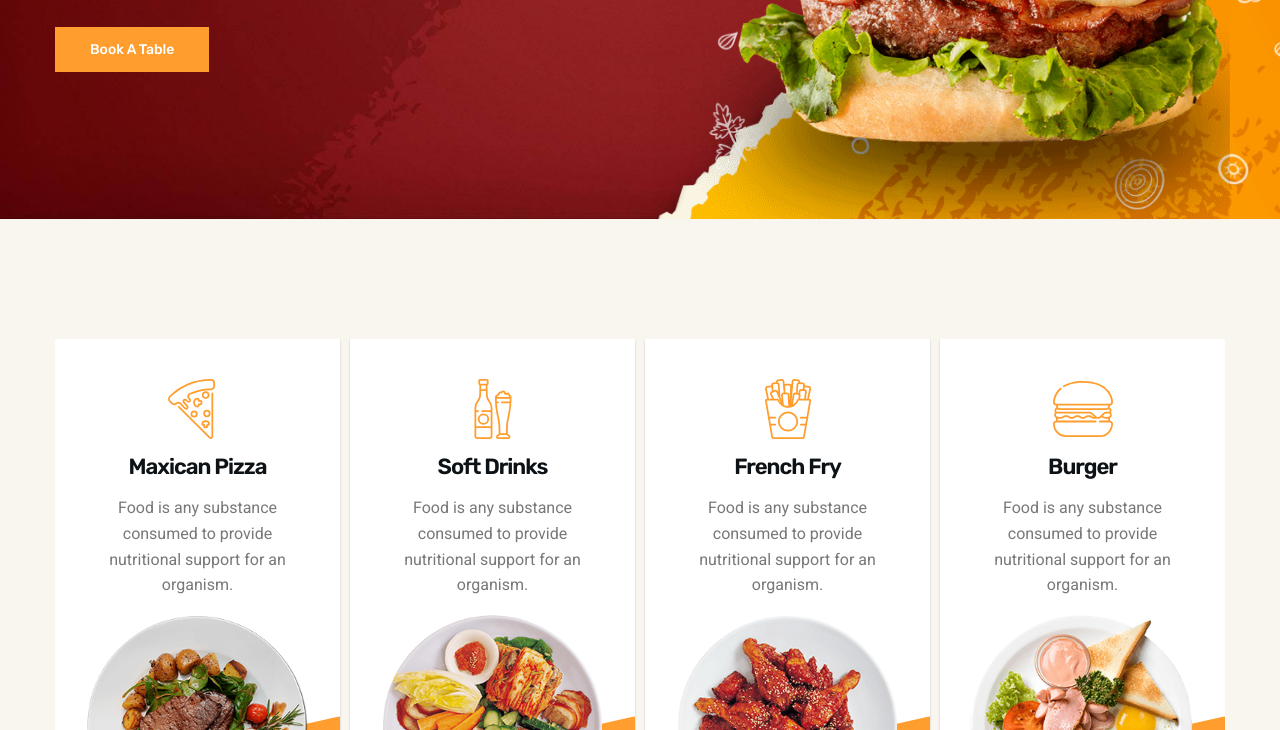
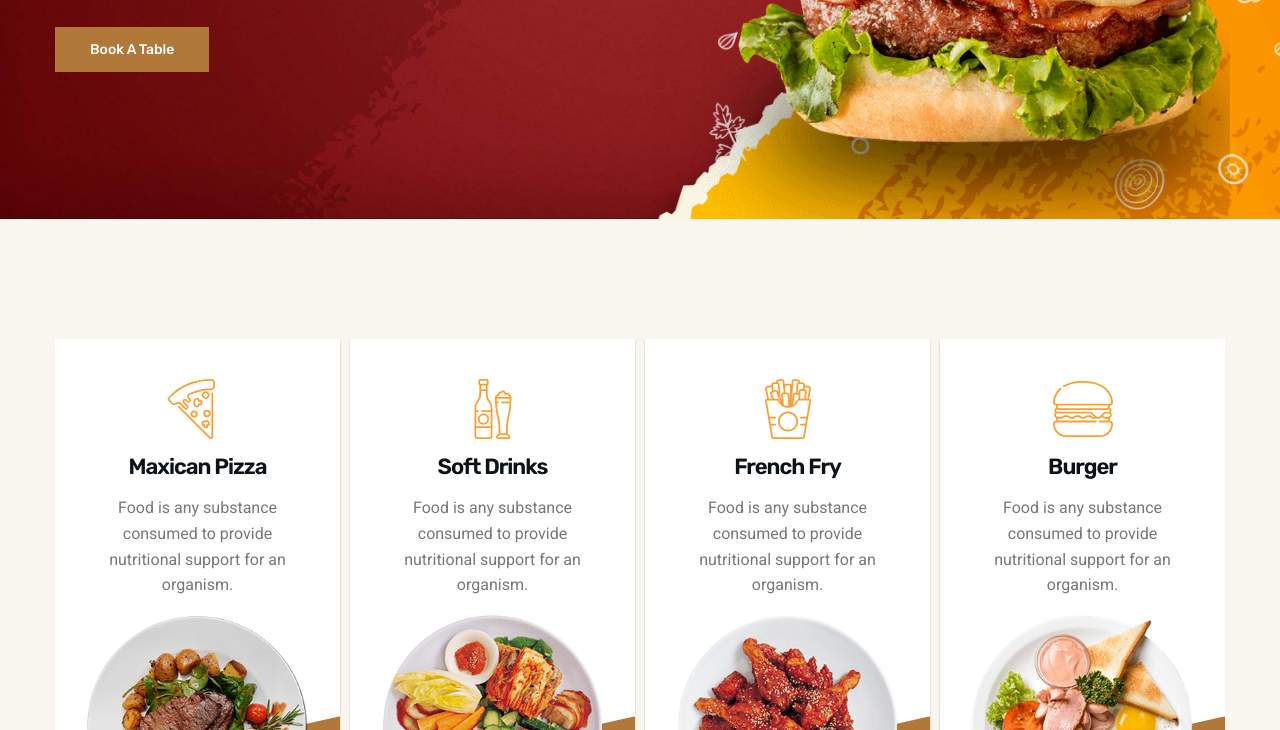
Before and after one commit to L-Karimi/Foodie, a plain HTML site: page index.html in a window 1280 px wide. Shown: the part 551-1281 px from the top of the page. Drawn offline with nearby package versions, Linux system fonts and the light colour scheme.

Commit message:
modified colors

```diff
--- a/assets/css/style.css
+++ b/assets/css/style.css
@@ -8,13 +8,13 @@
   --champagne-pink: hsl(23, 61%, 86%);
   --spanish-gray: hsl(0, 0%, 60%);
   --sonic-silver: hsl(0, 0%, 47%);
-  --deep-saffron: hsl(32, 100%, 59%);
+  --deep-saffron: hsl(32, 51%, 46%);
   --dark-orange: hsl(28, 100%, 58%);
   --desert-sand: hsl(23, 49%, 82%);
   --isabelline: hsl(38, 44%, 96%);
   --gainsboro: hsl(0, 0%, 87%);
   --tangerine: hsl(31, 84%, 50%);
-  --cinnabar: hsl(3, 90%, 55%);
+  --cinnabar: hsl(3, 83%, 55%);
   --black_95: hsla(0, 0%, 0%, 0.95);
   --cultured: hsl(0, 0%, 93%);
   --white: hsl(0, 0%, 100%);
@@ -1073,13 +1073,6 @@ body.active { overflow: hidden; }
 }
 
 
-
-
-
-/*-----------------------------------*\
-  #FOOTER
-\*-----------------------------------*/
-
 .footer { overflow: hidden; }
 
 .footer-top {
@@ -1209,13 +1202,6 @@ textarea.input-field {
 
 .copyright-link:is(:hover, :focus) { text-decoration: underline; }
 
-
-
-
-
-/*-----------------------------------*\
-  #BACK TO TOP
-\*-----------------------------------*/
 
 .back-top-btn {
   position: fixed;
@@ -1244,13 +1230,6 @@ textarea.input-field {
 
 
 
-/*-----------------------------------*\
-  #MEDIA QUERIES
-\*-----------------------------------*/
-
-/**
- * responsive for larger than 480px screen
- */
 
 @media (min-width: 480px) {
 
@@ -1275,9 +1254,6 @@ textarea.input-field {
 
 @media (min-width: 550px) {
 
-  /**
-   * REUSED STYLE
-   */
 
   .container {
     max-width: 550px;
@@ -1288,45 +1264,16 @@ textarea.input-field {
   .has-scrollbar > li { min-width: calc(50% - 5px); }
 
 
-
-  /**
-   * HERO
-   */
-
   .hero-title { --fs-1: 4.2rem; }
-
-
-
-  /**
-   * FOOTER
-   */
-
   .footer-top .container { grid-template-columns: 1fr 1fr; }
 
 }
 
 
-
-
-
-/**
- * responsive for larger than 768px screen
- */
-
 @media (min-width: 768px) {
 
-  /**
-   * REUSED STYLE
-   */
 
   .container { max-width: 720px; }
-
-
-
-  /**
-   * HERO
-   */
-
   .hero {
     position: relative;
     text-align: left;
@@ -1368,10 +1315,6 @@ textarea.input-field {
 
 
 
-  /**
-   * ABOUT
-   */
-
   .about .container {
     display: grid;
     grid-template-columns: 1fr 1fr;
@@ -1385,12 +1328,6 @@ textarea.input-field {
   .about :is(.section-title, .btn) { margin-inline: 0; }
 
   .about-item { justify-content: flex-start; }
-
-
-
-  /**
-   * FOOD MENU
-   */
 
   .food-menu-list { grid-template-columns: 1fr 1fr; }
 
```
